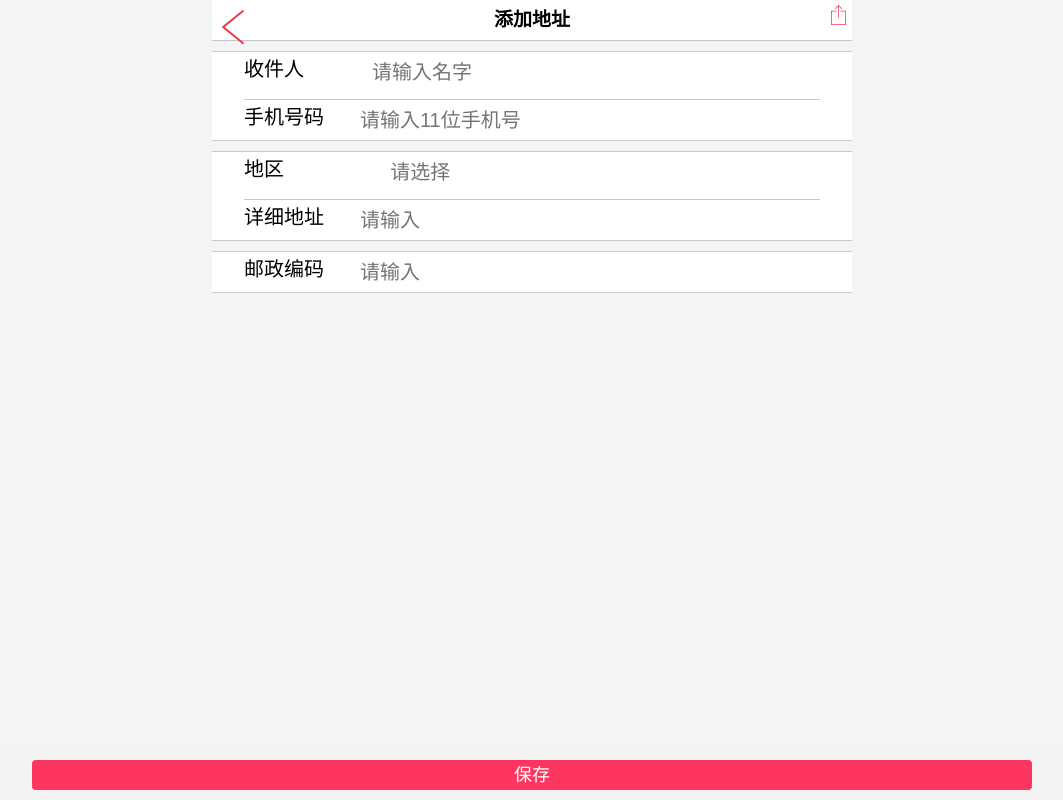
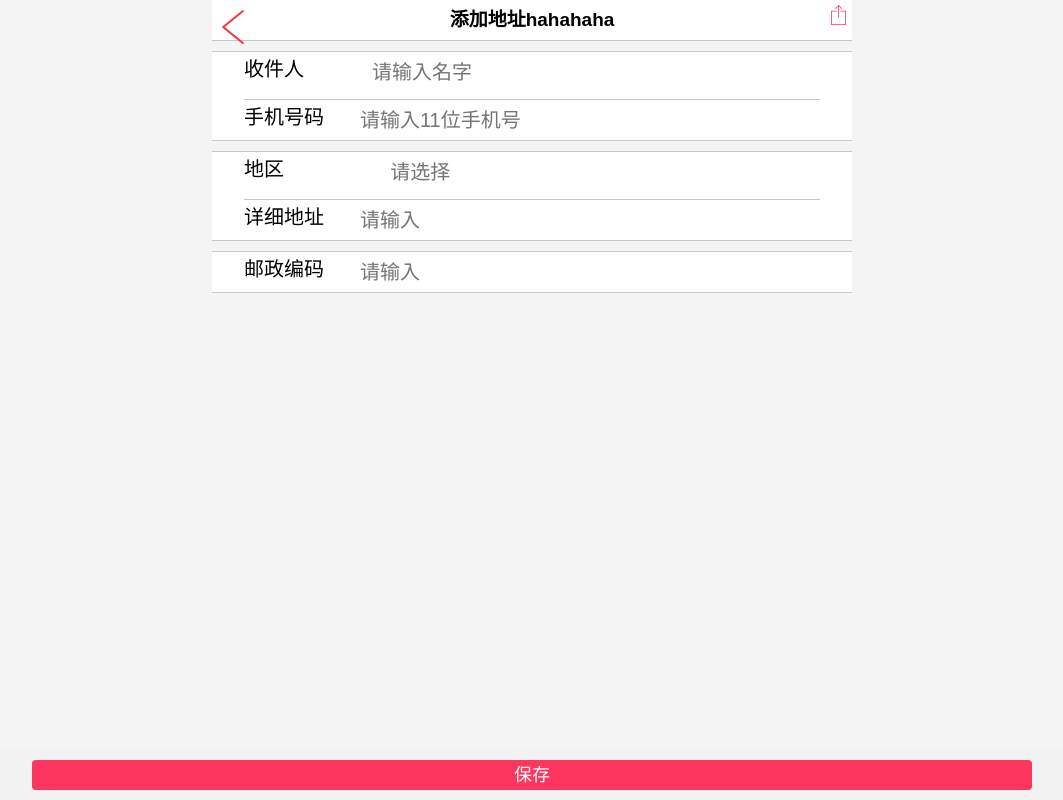
Before and after one commit to bsqqueenie/huanlehui_code, a plain HTML site: page time/add_new_address.html in a window 1280 px wide. Shown: the whole page, without its empty margins (108-1171 px from the left). Drawn offline with Linux system fonts and the light colour scheme.

```diff
--- a/time/add_new_address.html
+++ b/time/add_new_address.html
@@ -12,7 +12,7 @@
 			<div class="header">
 				 <img src="img/fanhui.png"  id="left"/>
 				 <!-- <img src="img/head.jpg" alt="" /> -->
-				添加地址
+				添加地址hahahaha
 				 <img src="img/head.png" alt=""  id="right" />
 			</div>
 
```
